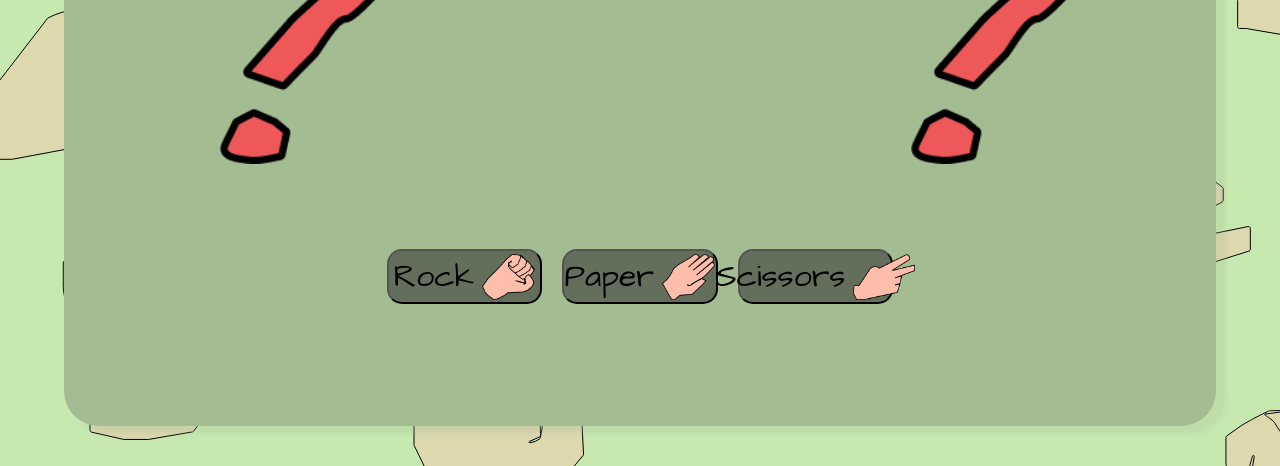
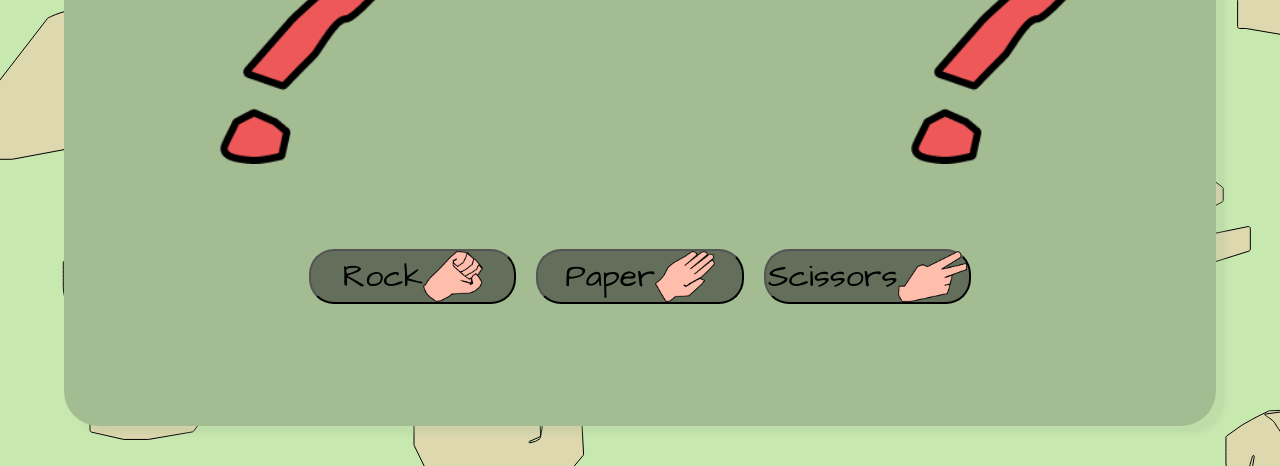
Before and after one commit to JeikuDevvv/Full-JS-RPS, a plain HTML site: page index.html in a window 1280 px wide. Shown: the part 334-800 px from the top of the page. Drawn offline with Linux system fonts and the light colour scheme; a web font is replaced by a local one.

Commit message:
hotfix/buttonStyle

```diff
--- a/src/script.js
+++ b/src/script.js
@@ -1,4 +1,5 @@
 import { Paper, Rock, Scissors } from "./functions/buttonFunctions.js";
+import { choicesButtonStyles } from "./styles/styles.js";
 
 const body = document.body;
 
@@ -36,7 +37,7 @@ playerTwo.append(playerTwoChoice);
 
 armContainer.append(playerOne, vsTextContainer, playerTwo);
 
-const buttonContainer = document.createElement("div");
+export const buttonContainer = document.createElement("div");
 buttonContainer.setAttribute("class", "button-container");
 
 function createButtons() {
@@ -83,6 +84,9 @@ function createButtons() {
 
 createButtons();
 
+// Styles
+choicesButtonStyles();
+
 rpsContainer.append(armContainer, buttonContainer);
 
 main.append(rpsContainer);
--- a/src/styles.css
+++ b/src/styles.css
@@ -61,33 +61,3 @@
     display: flex;
     justify-content: center;
 }
-
-.button-container button {
-    display: flex;
-    justify-content: center;
-    align-items: center;
-
-    width: 15%;
-    height: 55px;
-
-    font-size: xx-large;
-    background: #646f5b;
-    border-radius: 15px;
-    margin: 10px;
-    transition: all 0.3s;
-
-    cursor: pointer;
-}
-
-.button-container button img {
-    height: 90%;
-    margin-left: 5%;
-}
-
-.button-container button:hover {
-    border-radius: 25px;
-    filter: drop-shadow(5px 5px 2px rgba(199, 233, 176, 1));
-    transform: translateY(-10px);
-
-    font-weight: bold;
-}
--- /dev/null
+++ b/src/styles/buttonCSS.js
@@ -0,0 +1,22 @@
+const JStyles = {
+    choicesButton: {
+        display: "flex",
+        justifyContent: "center",
+        alignItems: "center",
+        width: "20%",
+        height: "55px",
+        fontSize: "xx-large",
+        background: "#646f5b",
+        borderRadius: "25px",
+        margin: "10px",
+        transition: "all 0.3s",
+        whiteSpace: "normal",
+        cursor: "pointer",
+    },
+    choicesButtonIcon: {
+        height: "100%",
+        width: "auto",
+    },
+};
+
+export default JStyles;
--- /dev/null
+++ b/src/styles/styles.js
@@ -0,0 +1,19 @@
+import { buttonContainer } from "../script.js";
+import JStyles from "./buttonCSS.js";
+
+export const choicesButtonStyles = () => {
+    if (!buttonContainer) {
+        return;
+    }
+
+    const buttons = buttonContainer.querySelectorAll("button");
+    const imgs = buttonContainer.querySelectorAll("img");
+
+    buttons.forEach((button) => {
+        Object.assign(button.style, JStyles.choicesButton);
+    });
+
+    imgs.forEach((img) => {
+        Object.assign(img.style, JStyles.choicesButtonIcon);
+    });
+};
```
